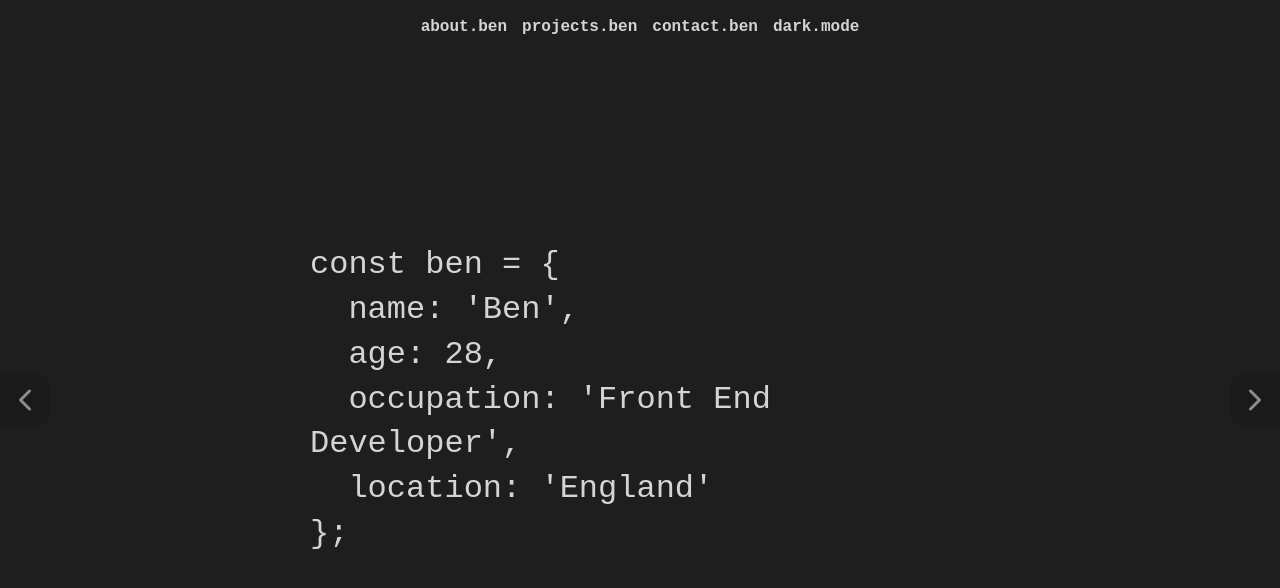
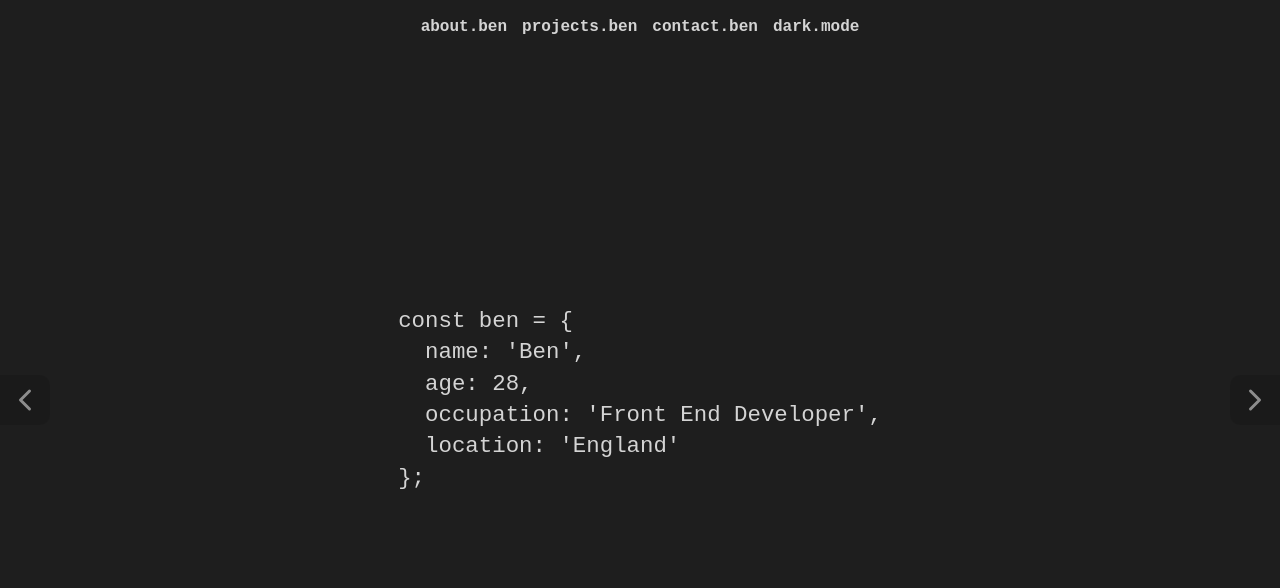
Before and after one commit to BenAllington95/portfolio-react-version-four, a React (Vite) app in the folder app/: page / in a window 1280 px wide. Shown: the top 588 px of the page. Built offline with nearby package versions, Linux system fonts and the light colour scheme.

Commit message:
Adjusted font sizing and max width

```diff
--- a/app/src/styles/main.css
+++ b/app/src/styles/main.css
@@ -125,6 +125,7 @@ body {
   height: 100vh;
   display: grid;
   place-content: center;
+  padding: 0 1em;
 }
 
 pre {
@@ -141,13 +142,8 @@ code {
   place-content: center;
   animation: blink-caret 0.75s step-end infinite;
   text-align: left;
-  font-size: 1rem;
+  font-size: 1.4rem;
   line-height: 1.4;
-}
-@media (min-width: 768px) {
-  code {
-    font-size: 2rem;
-  }
 }
 
 @keyframes blink-caret {
@@ -176,14 +172,14 @@ code {
 
 .about-section {
   padding: 1em;
-  max-width: 700px;
+  max-width: 600px;
 }
 .about-section code h2 {
   font-size: 2rem;
 }
 @media (min-width: 768px) {
   .about-section code h2 {
-    font-size: 4rem;
+    font-size: 3rem;
   }
 }
 .about-section code p {
@@ -191,12 +187,14 @@ code {
 }
 @media (min-width: 768px) {
   .about-section code p {
-    font-size: 1.5rem;
+    font-size: 1rem;
   }
 }
 
 .certificate-image {
-  height: 50vh;
+  height: 40vh;
   -o-object-fit: cover;
      object-fit: cover;
+  -o-object-position: center;
+     object-position: center;
 }/*# sourceMappingURL=main.css.map */
--- a/app/src/styles/main.scss
+++ b/app/src/styles/main.scss
@@ -137,6 +137,7 @@ body {
   height: 100vh;
   display: grid;
   place-content: center;
+  padding: 0 1em;
 }
 
 pre {
@@ -153,13 +154,13 @@ code {
   place-content: center;
   animation: blink-caret 0.75s step-end infinite;
   text-align: left;
-  font-size: 1rem;
+  font-size: 1.4rem;
   line-height: 1.4;
   // padding: 1em;
 
-  @media (min-width: 768px) {
-    font-size: 2rem;
-  }
+  // @media (min-width: 768px) {
+  //   font-size: 1.4rem;
+  // }
 
 }
 
@@ -197,7 +198,7 @@ code {
 
 .about-section {
   padding: 1em;
-  max-width: 700px;
+  max-width: 600px;
 
   code {
 
@@ -205,7 +206,7 @@ code {
       font-size: 2rem;
 
       @media (min-width: 768px) {
-        font-size: 4rem;
+        font-size: 3rem;
       }
 
     }
@@ -214,7 +215,7 @@ code {
       font-size: 1rem;
 
       @media (min-width: 768px) {
-        font-size: 1.5rem;
+        font-size: 1rem;
       }
 
     }
@@ -225,6 +226,7 @@ code {
 //
 
 .certificate-image {
-  height: 50vh;
+  height: 40vh;
   object-fit: cover;
+  object-position: center;
 }
```
Also changed, not shown: 1 other file (tests, documents, lock files or other folders).
